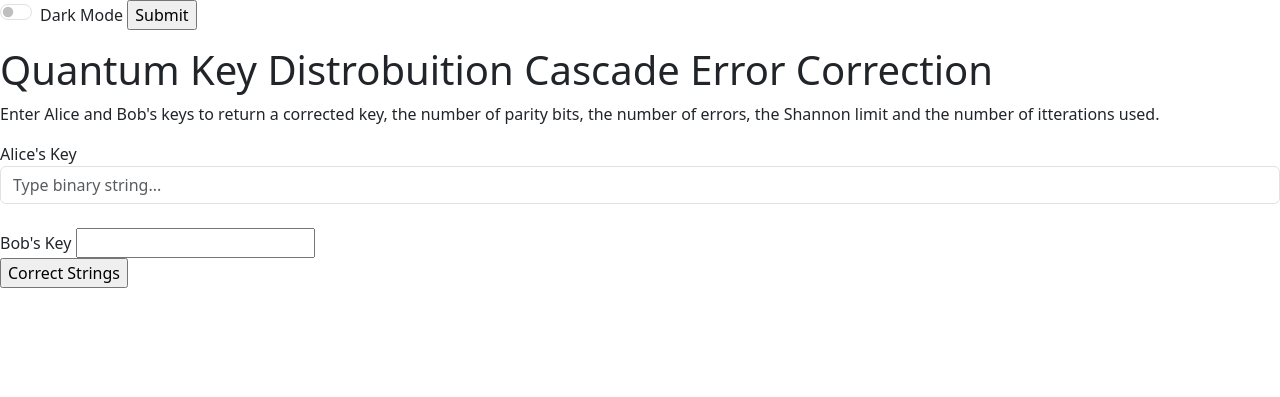
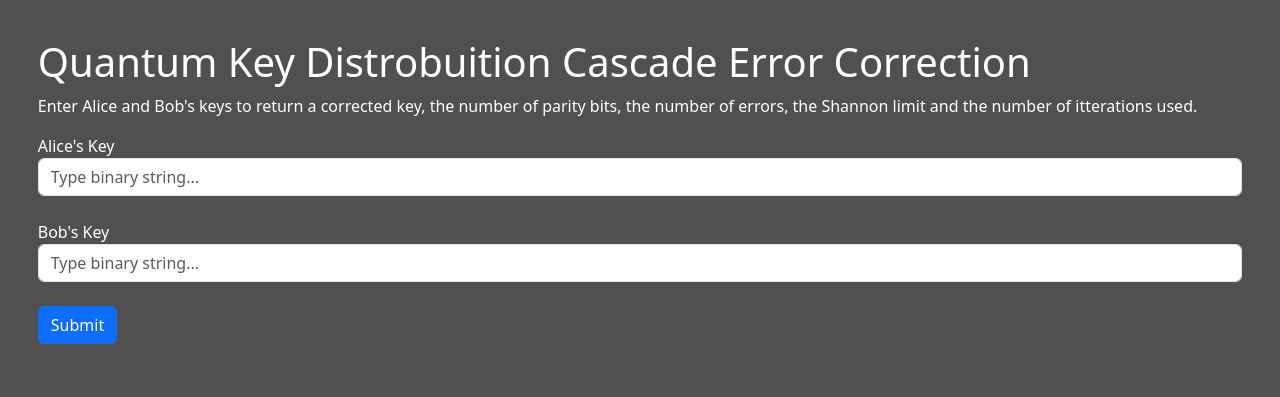
Before and after one commit to JamboPE/python_webserver, a Flask app: page / in a window 1280 px wide. Shown: the top 397 px of the page. Run offline with Flask 3, Linux system fonts and the light colour scheme.

Commit message:
Added CSS

```diff
--- a/app.py
+++ b/app.py
@@ -4,7 +4,7 @@ app = Flask(__name__)
 
 @app.route('/')
 def index():
-    return render_template('index.html', background_color="", text_color="")
+    return render_template('index.html')
 
 @app.route('/', methods=['POST'])
 def form():
@@ -13,17 +13,6 @@ def form():
         print("form entry")
         alice_bits = request.form['alice_string']
         bob_bits = request.form['bob_string']
-        try:
-            dark_mode
-        except:
-            dark_mode = False
-        if dark_mode == True:
-            return render_template('form return.html',alice_bits=alice_bits,bob_bits=bob_bits,corrected_string="corrected_string",no_parity="no_parity",no_errors="no_errors",shannon_limit="shannon_limit",no_itterations="no_itterations", background_color="rgb(80, 80, 80)", text_color="white")
-        else:
-            return render_template('form return.html',alice_bits=alice_bits,bob_bits=bob_bits,corrected_string="corrected_string",no_parity="no_parity",no_errors="no_errors",shannon_limit="shannon_limit",no_itterations="no_itterations", background_color="", text_color="")
-    elif "tesco" in request.form:
-        dark_mode = True
-        return render_template('index.html', background_color="rgb(80, 80, 80)", text_color="white") # Dark Mode
+        return render_template('form return.html',alice_bits=alice_bits,bob_bits=bob_bits,corrected_string="corrected_string",no_parity="no_parity",no_errors="no_errors",shannon_limit="shannon_limit",no_itterations="no_itterations")
     else:
-        dark_mode = False
-        return render_template('index.html', background_color="", text_color="") # Light Mode
+        return ("<h1>ERROR</h1>")
--- a/templates/index.html
+++ b/templates/index.html
@@ -4,17 +4,14 @@
         <link href="https://cdn.jsdelivr.net/npm/bootstrap@5.3.2/dist/css/bootstrap.min.css" rel="stylesheet" integrity="sha384-T3c6CoIi6uLrA9TneNEoa7RxnatzjcDSCmG1MXxSR1GAsXEV/Dwwykc2MPK8M2HN" crossorigin="anonymous">
         <style>
             body {
-                background-color: {{ background_color }};
-                color: {{ text_color }};
+                background-color: rgb(80,80,80);
+                color: white;
+                padding: 1cm;
             }
         </style>
         <title>QKD Error Correction</title>
     </head>
     <body>
-        <form class="mb-3 form-check form-switch" style="border-bottom: 10cm;" method="POST">
-            Dark Mode<input class="form-check-input" type="checkbox" role="switch" id="flexSwitchCheckChecked" name="tesco">
-            <input type="submit" value="Submit">
-        </form>
         <div>
             <h1>Quantum Key Distrobuition Cascade Error Correction</h1>
             <p>Enter Alice and Bob's keys to return a corrected key, the number of parity bits, the number of errors, the Shannon limit and the number of itterations used.</p>
@@ -25,9 +22,9 @@
                 <input type="text" class="form-control" id="floatingInput" placeholder="Type binary string..." name="alice_string">
                 <br>
                 <label for="bob_string">Bob's Key</label>
-                <input name="bob_string">
+                <input type="text" class="form-control" id="floatingInput" placeholder="Type binary string..." name="bob_string">
                 <br>
-                <input type="submit" value="Correct Strings">
+                <input type="submit" class="btn btn-primary" value="Submit">
             </form>
         </div>
     </body>
```
Also changed, not shown: templates/form return.html (+7 -8 lines).
